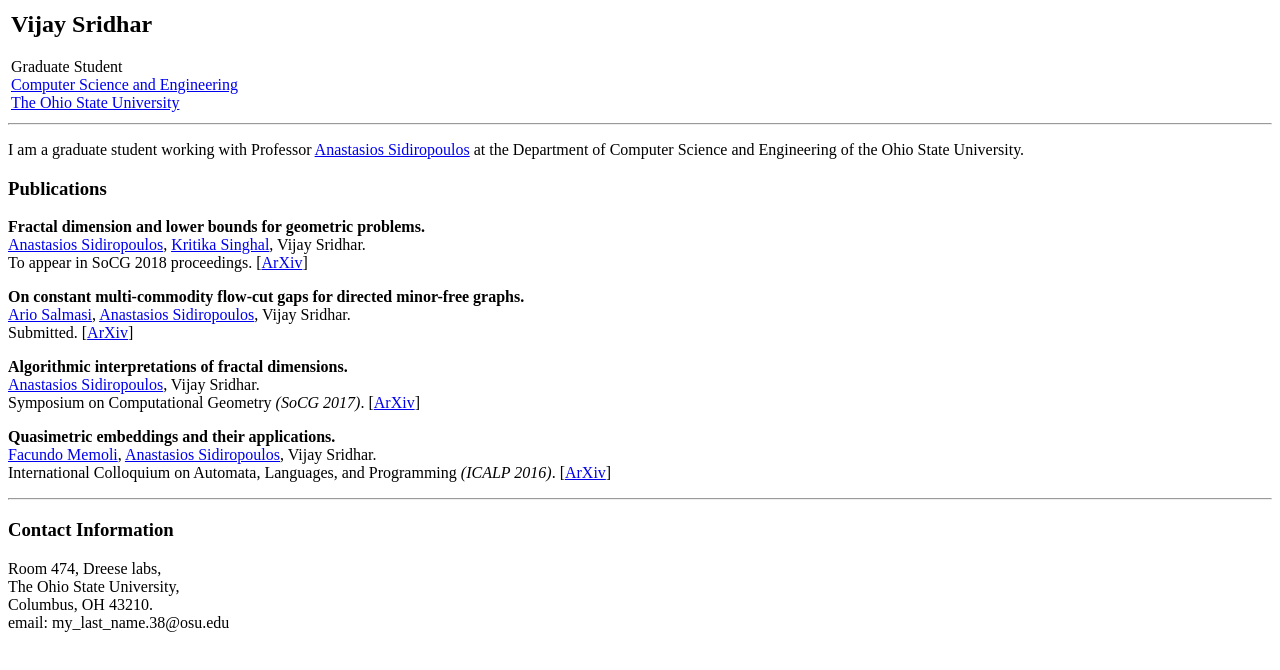
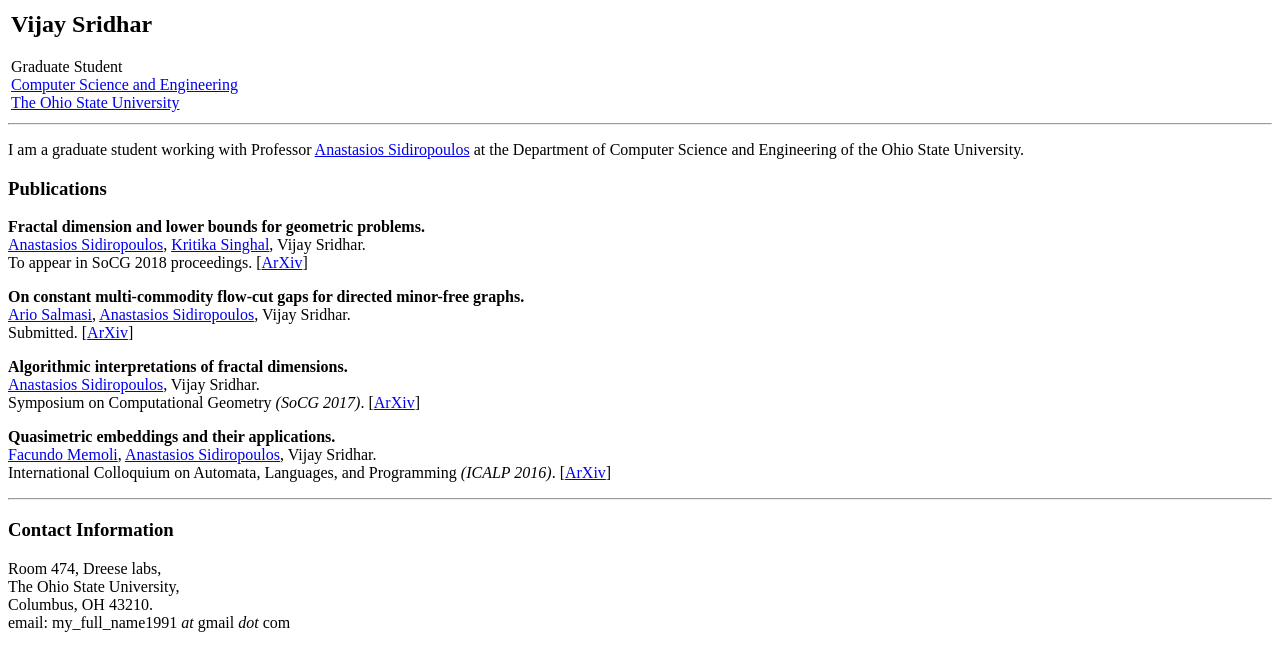
Before and after one commit to vijay-sridhar/vijay-sridhar.github.io, a plain HTML site: page index.html in a window 1280 px wide. Drawn offline with Linux system fonts and the light colour scheme.

Commit message:
Changed email

```diff
--- a/index.html
+++ b/index.html
@@ -73,7 +73,7 @@
 Room 474, Dreese labs, <br>
 The Ohio State University,<br>
 Columbus, OH 43210.<br>
-email: my_last_name.38@osu.edu
+email: my_full_name1991 <i>at</i> gmail <i>dot</i> com
 
 
 
```
